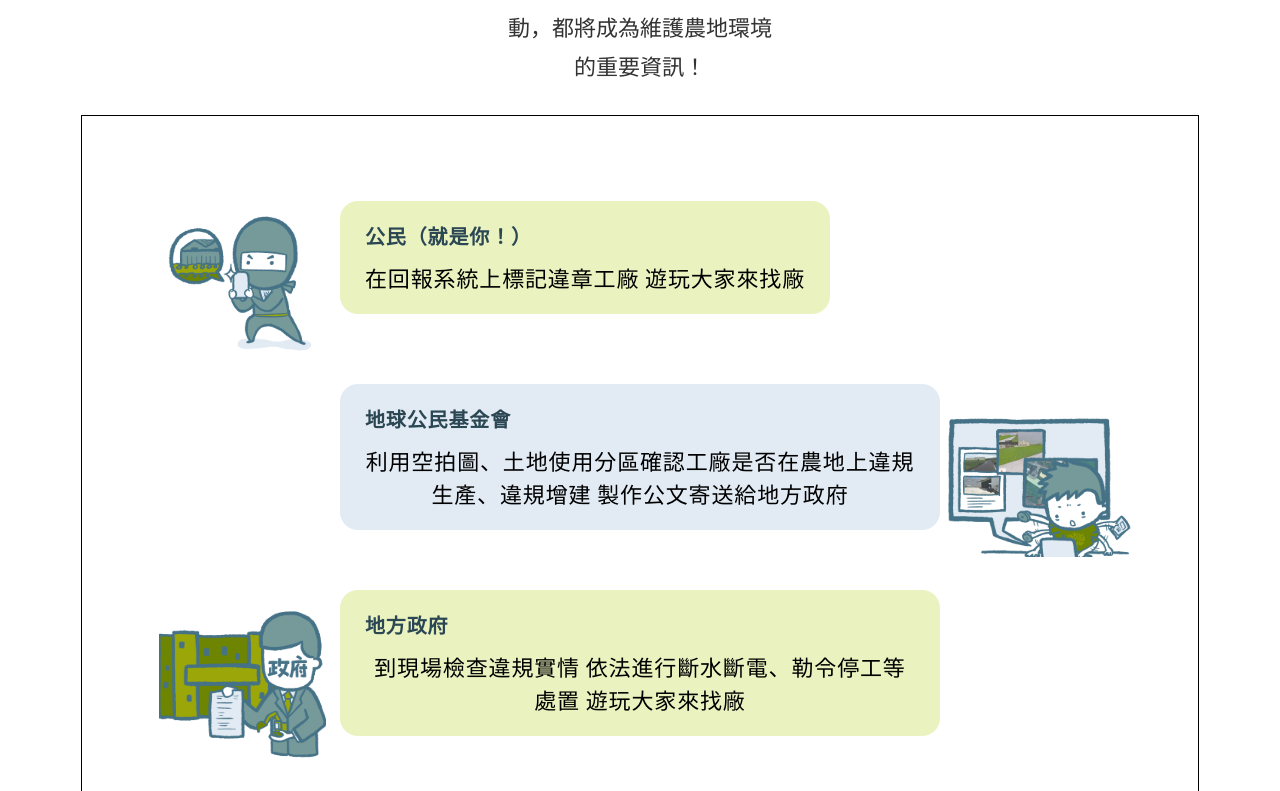
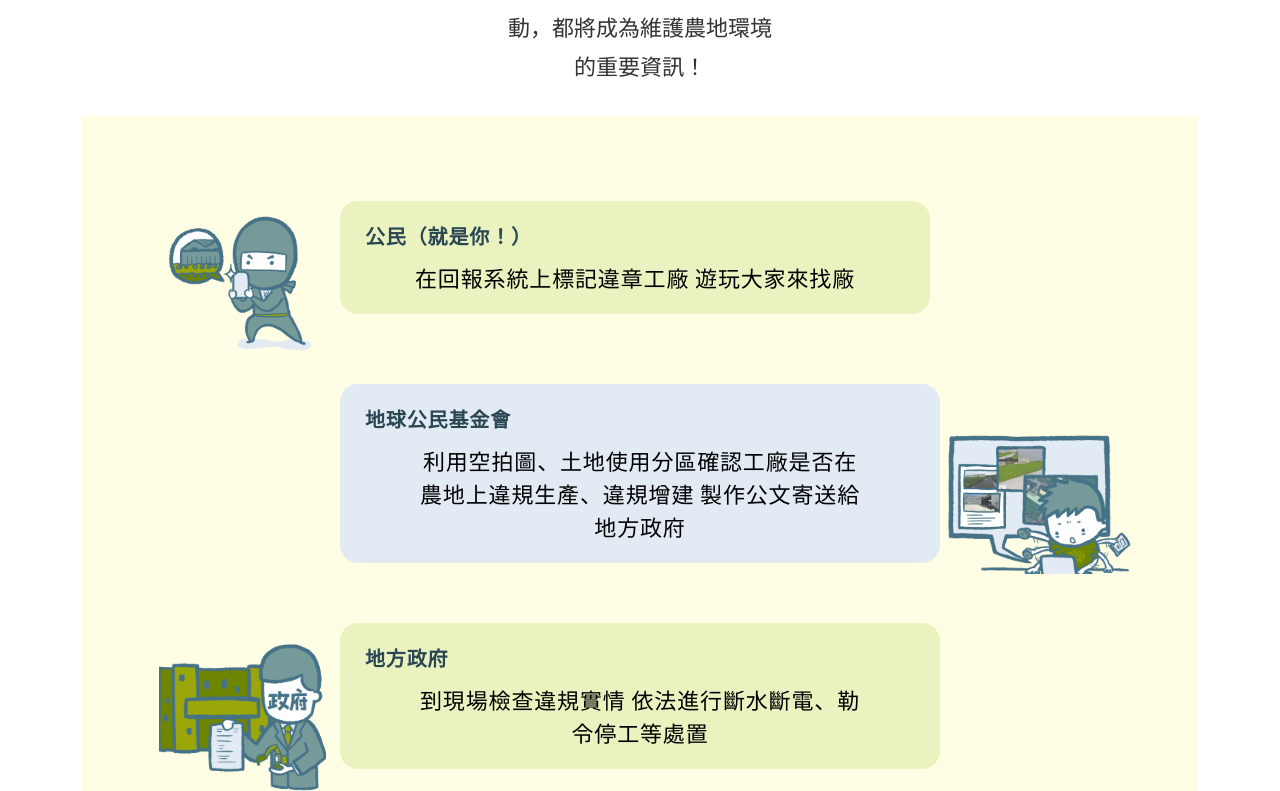
Before and after one commit to Disfactory/Landing, a Next.js app: page / in a window 1280 px wide. Shown: the part 2429-3220 px from the top of the page. Built offline with nearby package versions, Linux system fonts and the light colour scheme.

Commit message:
fix: update `info-use` data

```diff
--- a/components/info-use.js
+++ b/components/info-use.js
@@ -7,7 +7,7 @@ const InfoContainer = styled.div`
   max-width: 1200px;
   margin: auto;
   padding: 75px 60px 100px;
-  outline: 1px solid #000000;
+  background: #fffee4;
 
   .info-list-group {
     margin-bottom: 50px;
@@ -51,6 +51,10 @@ const InfoBox = styled.div`
     text-align: center;
     letter-spacing: 0.855px;
     color: #000000;
+
+    ${({ theme }) => theme.breakpoint.md} {
+      padding: 0px 50px;
+    }
   }
 `;
 
--- a/constants/how-to-use.js
+++ b/constants/how-to-use.js
@@ -15,8 +15,7 @@ const HowToUseInfo = [
   {
     id: '03',
     title: '地方政府',
-    description:
-      '到現場檢查違規實情 依法進行斷水斷電、勒令停工等處置 遊玩大家來找廠',
+    description: '到現場檢查違規實情 依法進行斷水斷電、勒令停工等處置',
     image: 'how-to-use-gov.svg',
   },
 ];
```
